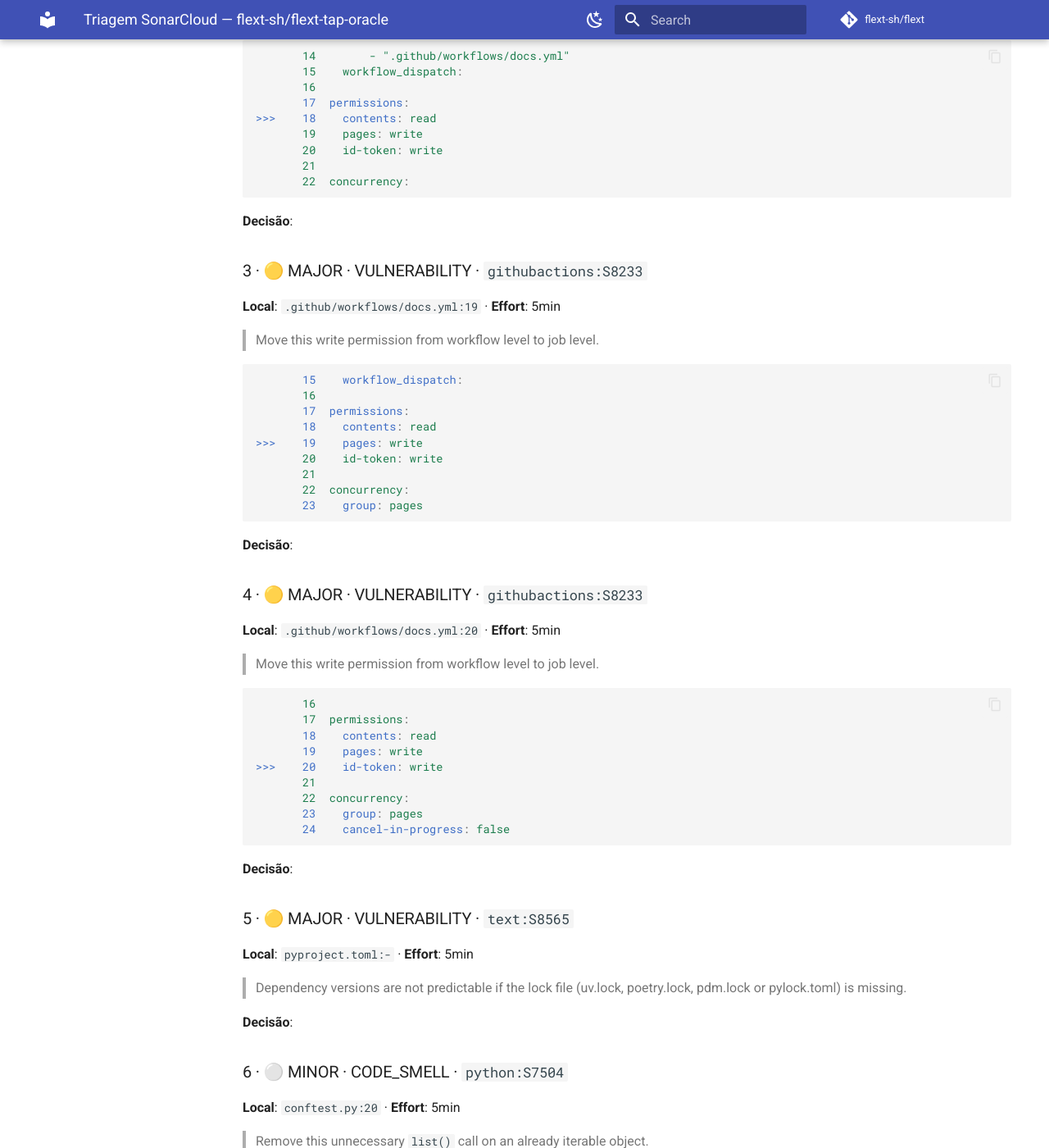
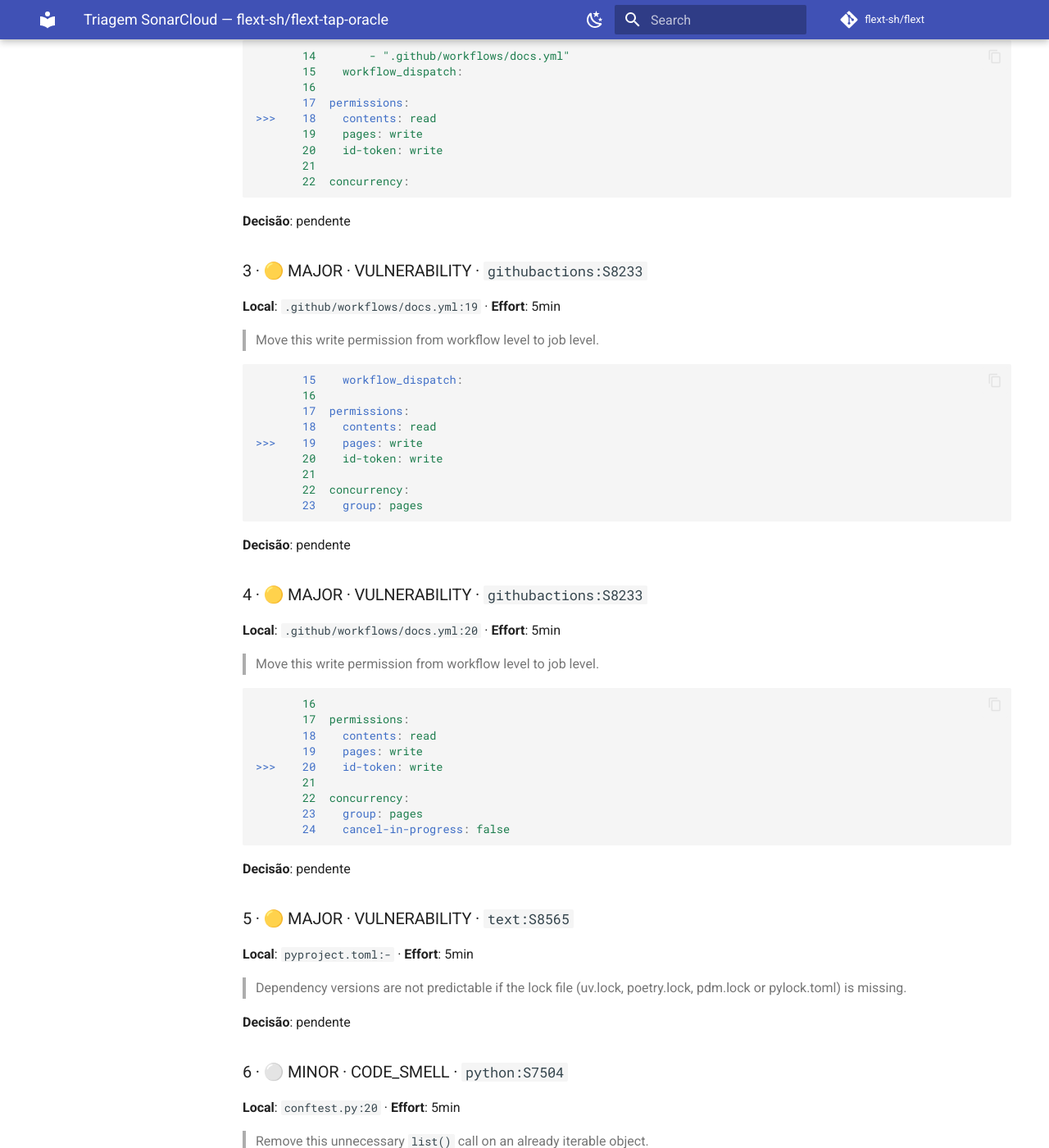
Before and after one commit to flext-sh/flext-tap-oracle, an MkDocs documentation site: the page built from docs/security/sonarqube-triage.md, in a window 1280 px wide and 1400 px high, scrolled down 1451 px. Shown: the whole window at 82% size. Built offline with MkDocs 1.6.1 and Material for MkDocs 9.7.7, drawn with Linux system fonts in a browser that asks for light colours; comment, search, counter and statistics services are not loaded; some of the changed text lies outside the part shown.

````diff
--- a/docs/security/sonarqube-triage.md
+++ b/docs/security/sonarqube-triage.md
@@ -41,7 +41,7 @@
       212          ) -> t.JsonMapping:
 ```
 
-**Decisão**:
+**Decisão**: pendente
 
 ### 2 · 🟡 MAJOR · VULNERABILITY · `githubactions:S8264`
 **Local**: `.github/workflows/docs.yml:18` · **Effort**: 5min
@@ -60,7 +60,7 @@
        22  concurrency:
 ```
 
-**Decisão**:
+**Decisão**: pendente
 
 ### 3 · 🟡 MAJOR · VULNERABILITY · `githubactions:S8233`
 **Local**: `.github/workflows/docs.yml:19` · **Effort**: 5min
@@ -79,7 +79,7 @@
        23    group: pages
 ```
 
-**Decisão**:
+**Decisão**: pendente
 
 ### 4 · 🟡 MAJOR · VULNERABILITY · `githubactions:S8233`
 **Local**: `.github/workflows/docs.yml:20` · **Effort**: 5min
@@ -98,7 +98,7 @@
        24    cancel-in-progress: false
 ```
 
-**Decisão**:
+**Decisão**: pendente
 
 ### 5 · 🟡 MAJOR · VULNERABILITY · `text:S8565`
 **Local**: `pyproject.toml:-` · **Effort**: 5min
@@ -106,7 +106,7 @@
 > Dependency versions are not predictable if the lock file (uv.lock, poetry.lock, pdm.lock or pylock.toml) is missing.
 
 
-**Decisão**:
+**Decisão**: pendente
 
 ### 6 · ⚪ MINOR · CODE_SMELL · `python:S7504`
 **Local**: `conftest.py:20` · **Effort**: 5min
@@ -125,4 +125,4 @@
        24                  sys.modules.pop(module_name, None)
 ```
 
-**Decisão**:
+**Decisão**: pendente
````
